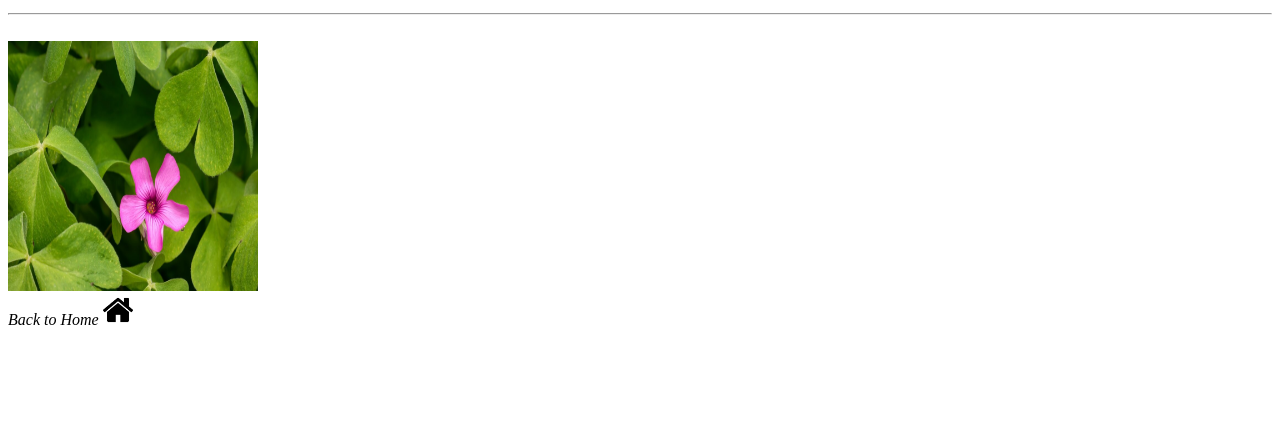
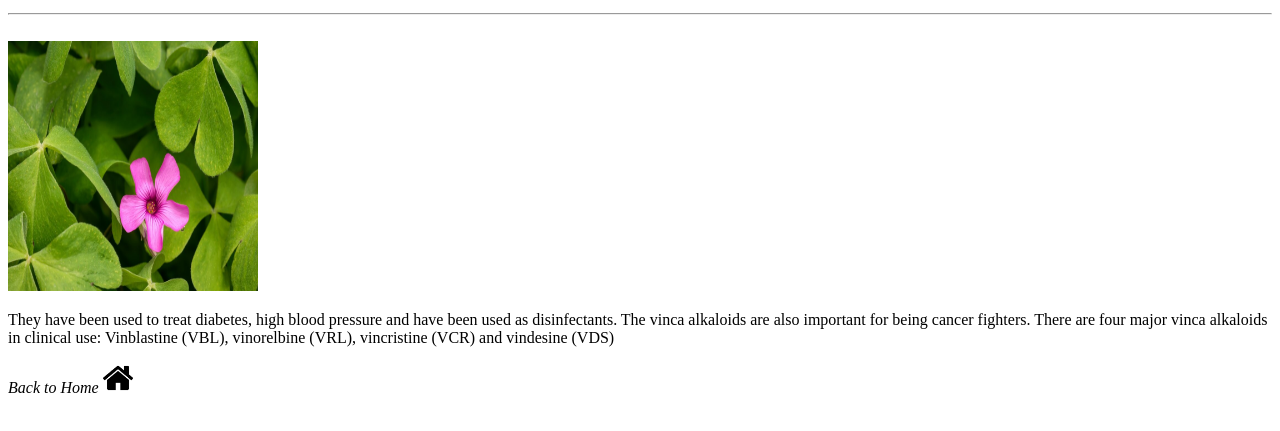
Before and after one commit to dhumalpooja2004/Folder-practice, a plain HTML site: page Pages/vinka.html in a window 1280 px wide. Shown: the part 101-532 px from the top of the page. Drawn offline with Linux system fonts and the light colour scheme.

Commit message:
Paragraph added

```diff
--- a/Pages/vinka.html
+++ b/Pages/vinka.html
@@ -7,6 +7,9 @@
     <h1>Vinka Plant</h1>
     <p>Information of Vinka Plant</p><hr/><br/>
     <img src="./../Images/Vinka.png" height="250px" width="250px"/><br/>
+    <p>
+        They have been used to treat diabetes, high blood pressure and have been used as disinfectants. The vinca alkaloids are also important for being cancer fighters. There are four major vinca alkaloids in clinical use: Vinblastine (VBL), vinorelbine (VRL), vincristine (VCR) and vindesine (VDS)
+    </p>
      <i>Back to Home</i>
      <a href="./../index.html"><img src="./../Images/download.png" height="30px" width="30px"/></a>
 </body>
```
Also changed, not shown: Pages/Aloe-vera.html (+3 -0 lines), Pages/Neem.html (+3 -0 lines), Pages/Tulasi.html (+3 -0 lines).
